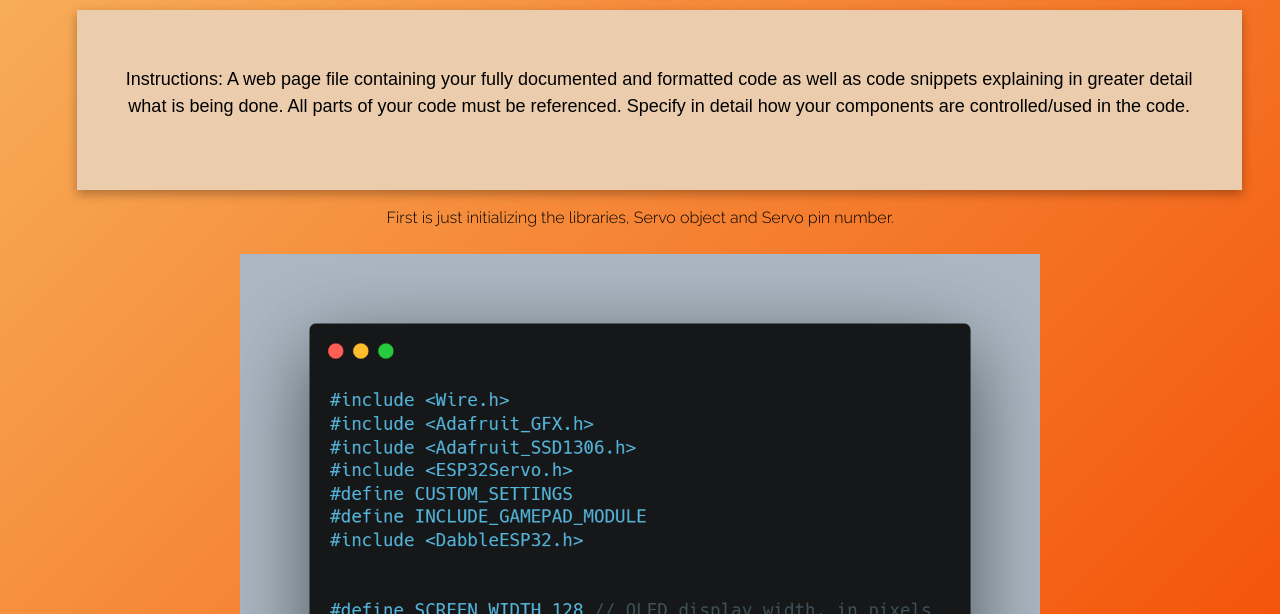
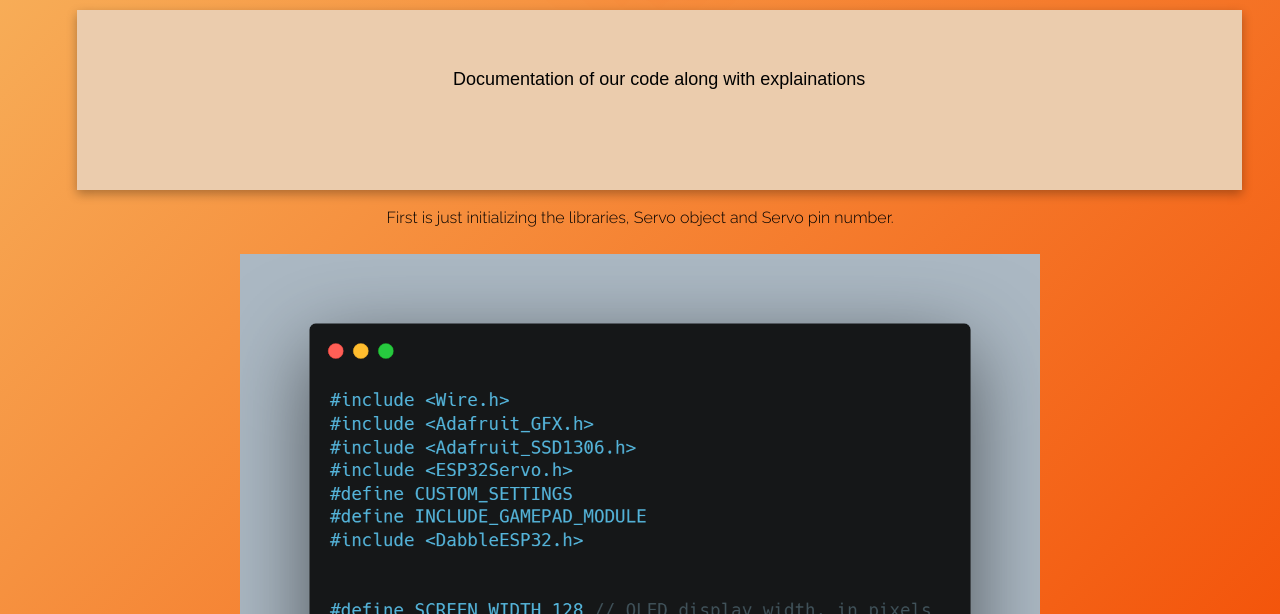
Before and after one commit to deanthebean16/IoT-Interactive-Game-Bop-It-, a plain HTML site: page nav/code.html in a window 1280 px wide. Shown: the part 186-800 px from the top of the page. Drawn offline with Linux system fonts and the light colour scheme.

Commit message:
Update code.html

```diff
--- a/nav/code.html
+++ b/nav/code.html
@@ -1,7 +1,7 @@
 <!-- Matthew Chow, Dean Cheng, Stephen Chen
 01/11/24
 Code
-This is the code for our groups' code page for our summative website -->
+This is the code for our groups' code page for our website -->
 <!DOCTYPE html>
 <html>`
 
@@ -26,7 +26,7 @@ This is the code for our groups' code page for our summative website -->
 
     <h2 class="illustration">Code</h2>
     <div class="box">
-      <p> Instructions: A web page file containing your fully documented and formatted code as well as code snippets explaining in greater detail what is being done. All parts of your code must be referenced. Specify in detail how your components are controlled/used in the code.
+      <p>Documentation of our code along with explainations
       </p>
       </div>
     <p class="illustration">
```
